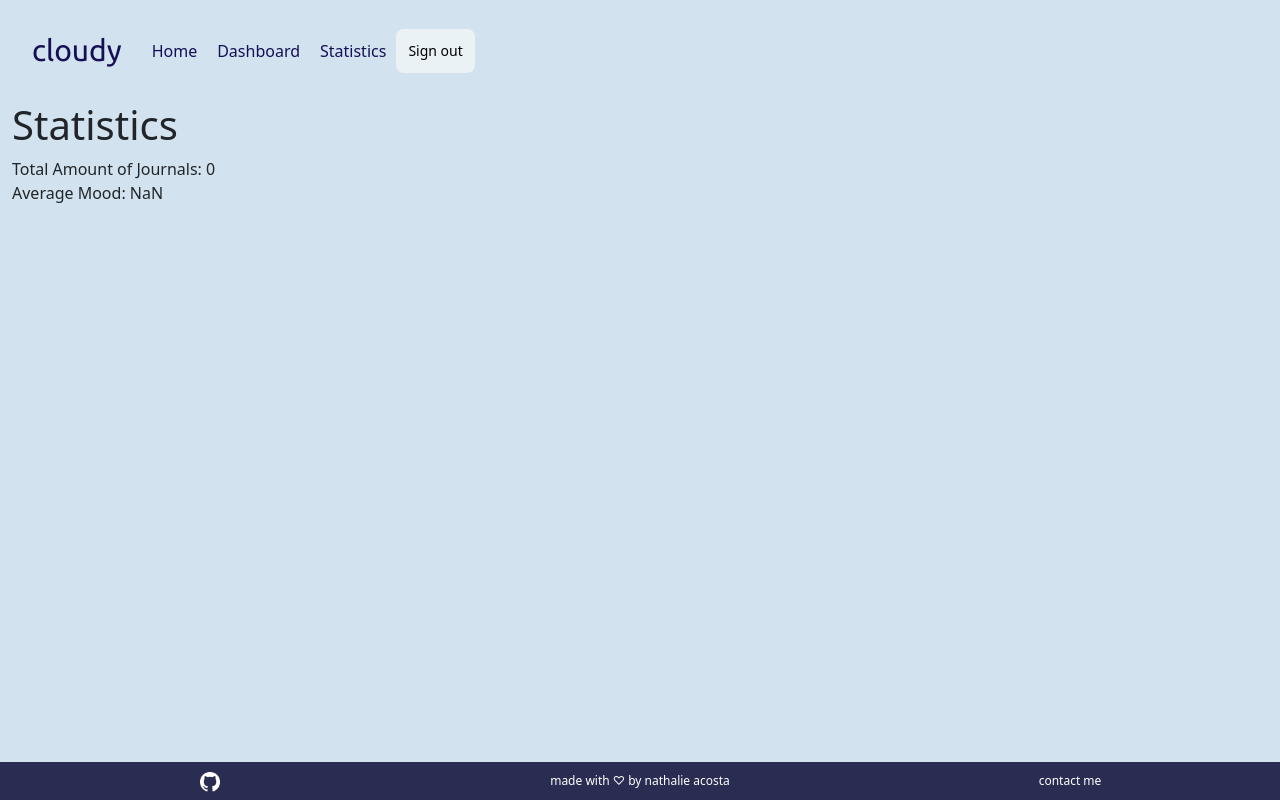
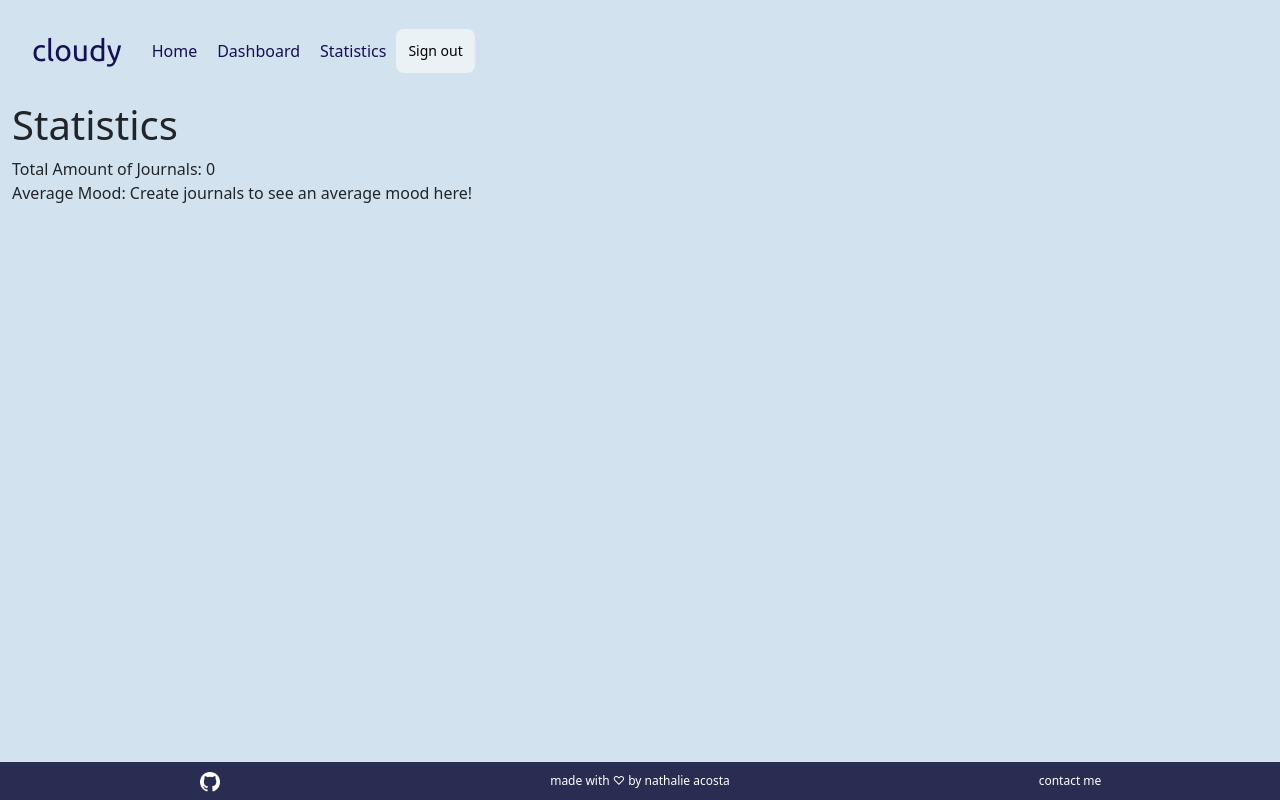
Before and after one commit to nathalieacosta/cloudy, a Next.js app: page /statistics in a window 1280 px wide. Built offline with nearby package versions, Linux system fonts and the light colour scheme; no server answers; the database is empty; sample sign-in values are in the browser's storage.

Commit message:
average mood

```diff
--- a/pages/statistics.js
+++ b/pages/statistics.js
@@ -59,11 +59,17 @@ export default function Statistics(props) {
           <Col>Total Amount of Journals: {props.totalJournals}</Col>
         </Row>
         <Row>
-          <Col>Average Mood: {props.averageMood}</Col>
+          <Col>
+            Average Mood:{" "}
+            {isNaN(props.averageMood) ? (
+              <span>Create journals to see an average mood here!</span>
+            ) : (
+              <span>{props.averageMood}</span>
+            )}
+          </Col>
         </Row>
         <Row>
-          <Col>
-          </Col>
+          <Col></Col>
         </Row>
         <Row>
           <Footer />
@@ -78,11 +84,11 @@ export async function getServerSideProps(context) {
   const session = await getSession(context);
 
   if (!session) {
-      return {
-          redirect: {
-              destination: "/",
-          }
-      }
+    return {
+      redirect: {
+        destination: "/",
+      },
+    };
   }
 
   const journals = await prisma.journal.findMany({
@@ -103,6 +109,6 @@ export async function getServerSideProps(context) {
   let averageMood = (totalMood / totalJournals).toFixed(3);
 
   return {
-    props: { totalJournals, totalMood, averageMood, moods},
+    props: { totalJournals, totalMood, averageMood, moods },
   };
 }
```
